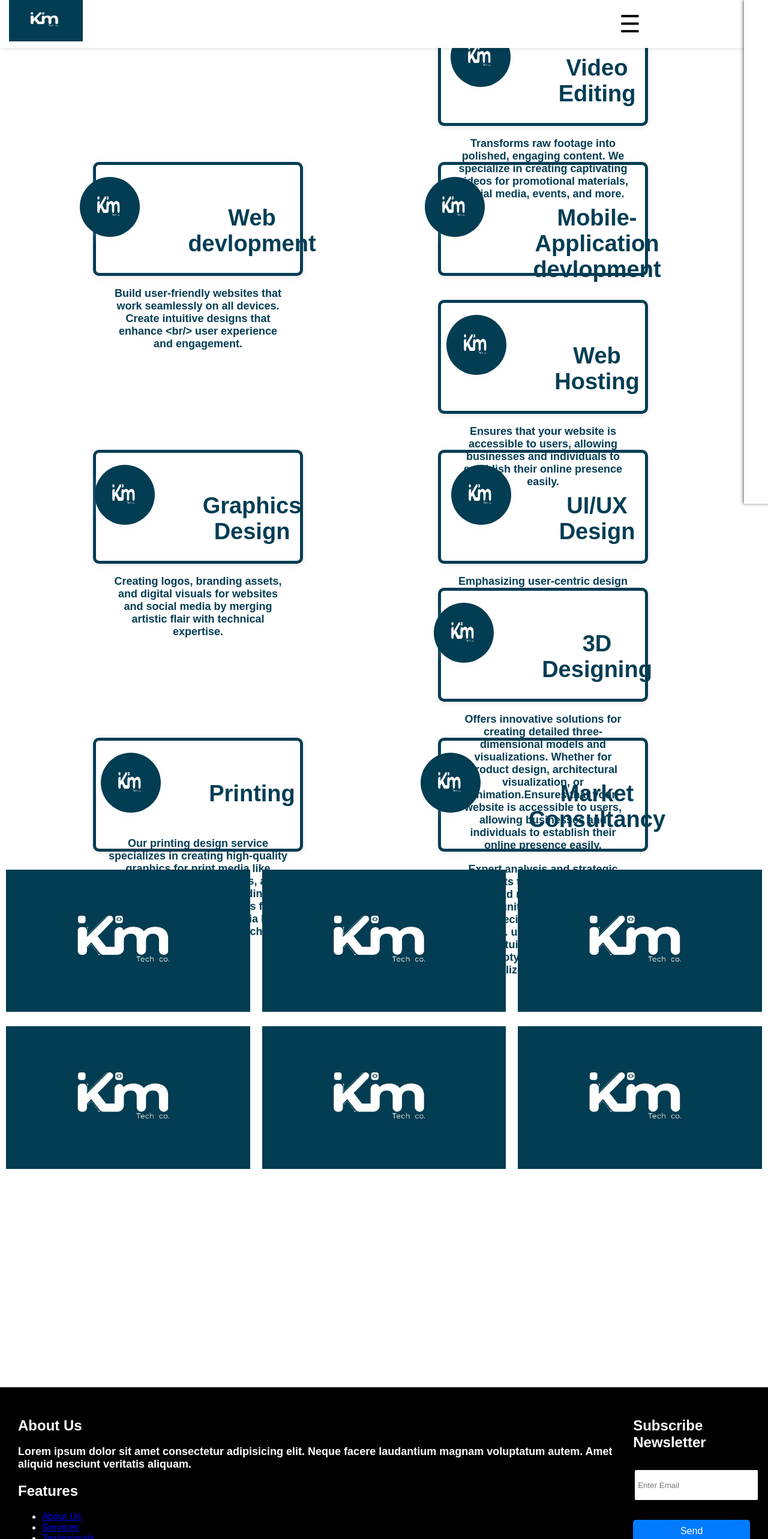
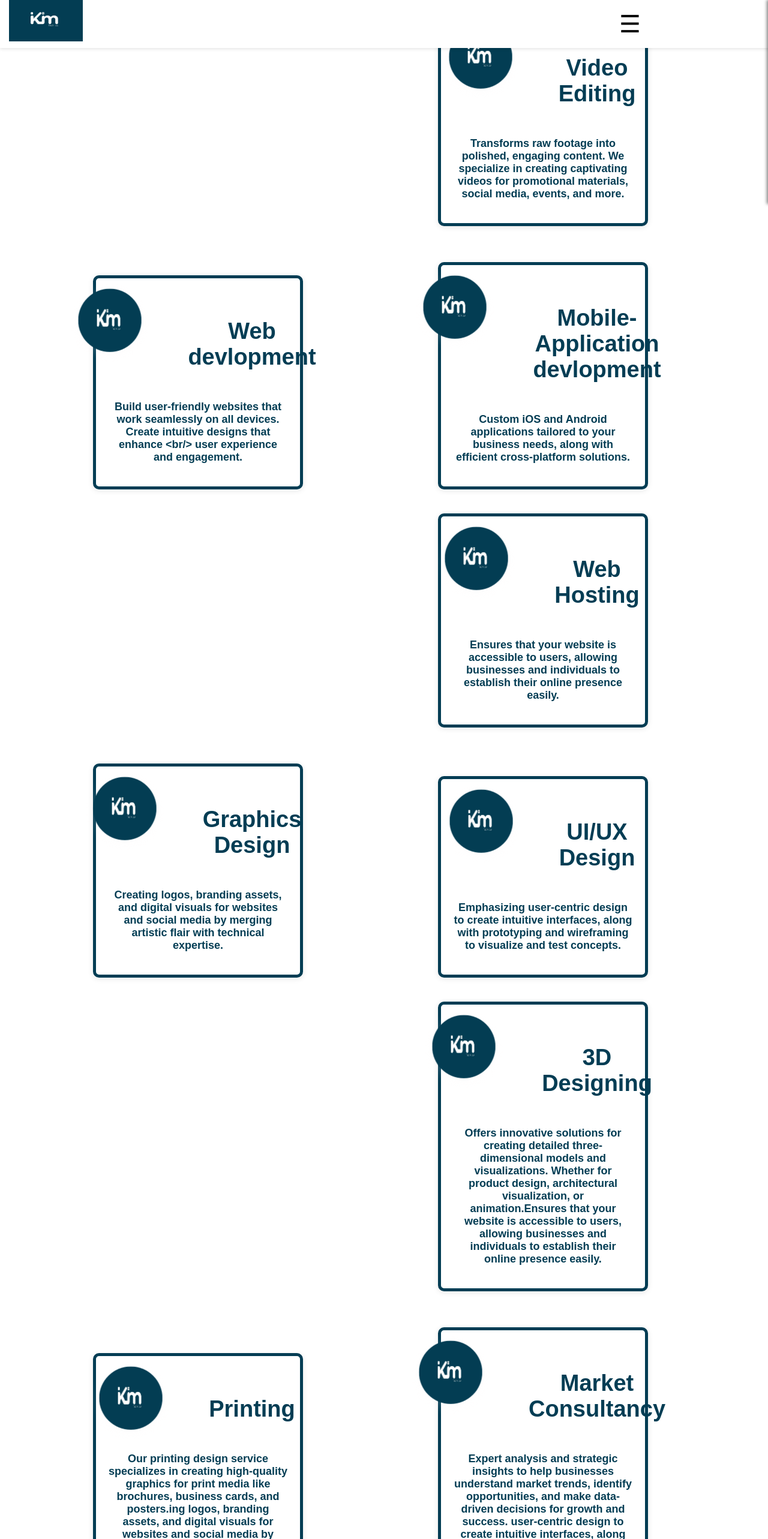
Before and after one commit to MINTAbizu/new-ikim-tech-solution, a React (Vite) app in the folder ikimtech/: page /service in a window 1280 px wide. Shown: the top 2566 px of the page at 60% size. Built offline with nearby package versions, Linux system fonts and the light colour scheme.

Commit message:
width and hight of side bar

```diff
--- a/ikimtech/src/component/header/header.css
+++ b/ikimtech/src/component/header/header.css
@@ -8,8 +8,8 @@ body {
     position: fixed;
     top: 0;
     right: -250px; /* Hidden off-screen */
-    width: 250px; /* Width of the sidebar */
-    height: 100%; /* Full height */
+    width: 210px; /* Width of the sidebar */
+    height: 300px; /* Full height */
     background-color: white;
     box-shadow: -2px 0 5px rgba(0, 0, 0, 0.5);
     transition: right 0.3s ease;
@@ -25,8 +25,20 @@ body {
     display: flex;
     justify-content: space-between;
     gap: 300px;
+
 }
-
+ li {
+    gap: 40px;
+    margin-top: 30px;
+    font-size: 18px;
+    list-style: none;
+    text-decoration: none;
+}
+li a{
+    text-decoration: none;
+    color:black;
+    cursor: pointer;
+}
 /* Updated Header Styles */
 header {
     position: fixed; /* Change to fixed */
--- a/ikimtech/src/component/services/servise.css
+++ b/ikimtech/src/component/services/servise.css
@@ -2,10 +2,10 @@
     border: 5px solid #033D54;
     color: #033D54;
     border-radius: 10px;
-    width: 100%; /* Full width for responsiveness */
+    width: 50%; /* Full width for responsiveness */
     max-width: 300px; /* Maximum width for larger screens */
     margin: 20px auto; /* Center align with auto margins */
-    height: 140px; /* Allow height to adjust based on content */
+    height: 100%; /* Allow height to adjust based on content */
     background-color: white;
     padding: 20px; /* Add padding for better spacing */
     position: relative; /* Position relative for inner elements */
```
